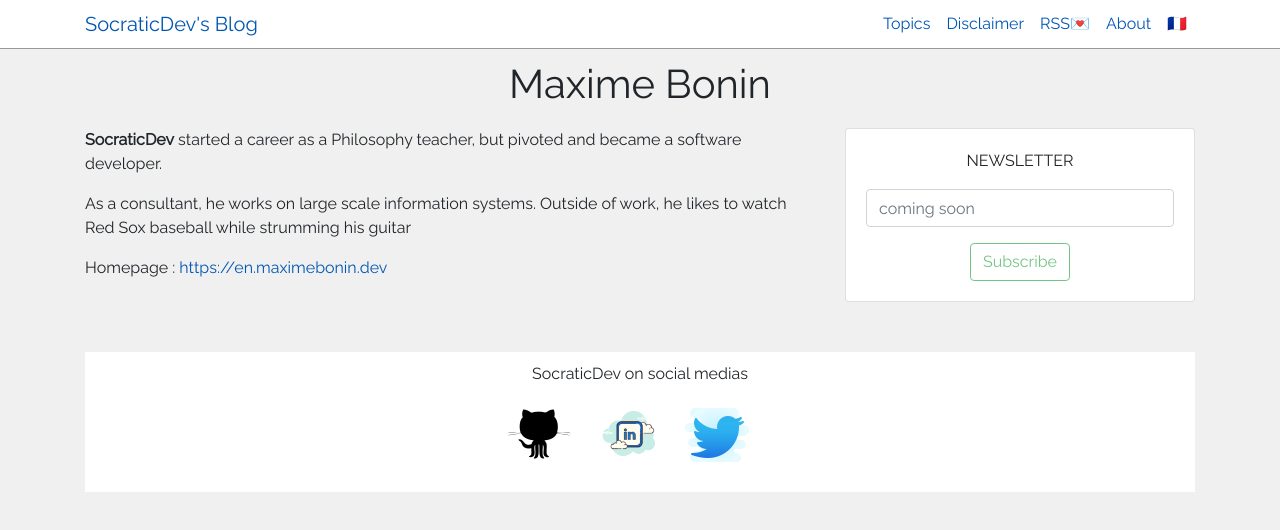
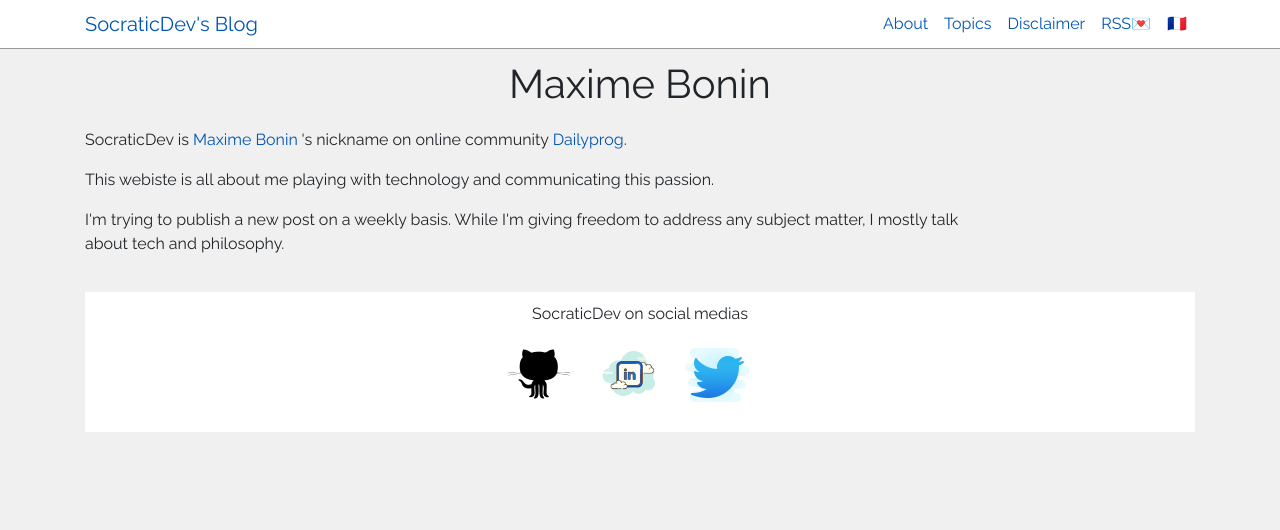
Before and after one commit to socraticDevBlog/eng_blog, a Gatsby site: page /about in a window 1280 px wide. Built offline with nearby package versions, Linux system fonts and the light colour scheme; Gatsby itself is replaced by a stand-in of ours.

Commit message:
changed About page and minor fixes

```diff
--- a/src/components/header.js
+++ b/src/components/header.js
@@ -8,21 +8,22 @@ import {
   NavbarBrand,
   Nav,
   NavItem,
-  NavLink } from 'reactstrap';
+  NavLink,
+} from "reactstrap"
 
 class Header extends React.Component {
   constructor(props) {
-    super(props);
+    super(props)
 
-    this.toggle = this.toggle.bind(this);
+    this.toggle = this.toggle.bind(this)
     this.state = {
-      isOpen: false
-    };
+      isOpen: false,
+    }
   }
   toggle() {
     this.setState({
-      isOpen: !this.state.isOpen
-    });
+      isOpen: !this.state.isOpen,
+    })
   }
   render() {
     return (
@@ -33,6 +34,9 @@ class Header extends React.Component {
           <Collapse isOpen={this.state.isOpen} navbar>
             <Nav className="ml-auto" navbar>
               <NavItem>
+                <NavLink href="/about">About</NavLink>
+              </NavItem>
+              <NavItem>
                 <NavLink href="/tags">Topics</NavLink>
               </NavItem>
               <NavItem>
@@ -41,24 +45,20 @@ class Header extends React.Component {
               <NavItem>
                 <NavLink href="/rss.xml">
                   RSS
-                  <span aria-label="subscription to RSS feed">💌 </span>
+                  <span aria-label="subscription to RSS feed" role="img">💌 </span>
                 </NavLink>
               </NavItem>
-                <NavItem>
-                  <NavLink href="/about">About</NavLink>
-                </NavItem>
+
               <NavItem>
                 <NavLink href="https://socratic.dev">
-                    <span aria-label="visit site in french">
-                    🇫🇷
-                    </span>
+                  <span aria-label="visit site in french" role="img">🇫🇷</span>
                 </NavLink>
               </NavItem>
             </Nav>
           </Collapse>
         </div>
       </Navbar>
-    );
+    )
   }
 }
 
--- a/src/components/layout.js
+++ b/src/components/layout.js
@@ -12,7 +12,6 @@ import { useStaticQuery, graphql } from "gatsby"
 import Footer from "./footer"
 
 import Header from "./header"
-import Sidebar from "./sidebar"
 import "../styles/index.scss"
 
 const Layout = ({ children, pageTitle }) => {
@@ -32,8 +31,8 @@ const Layout = ({ children, pageTitle }) => {
       <div className="container" id="content">
         <h1>{pageTitle}</h1>
         <Row>
-          <Col md="8"><main>{children}</main></Col>
-          <Col md="4"><Sidebar /></Col>
+          <Col md="10"><main>{children}</main></Col>
+          <Col md="2"></Col>
         </Row>
         <Footer />
       </div>
--- a/src/pages/about.js
+++ b/src/pages/about.js
@@ -4,11 +4,40 @@ import SEO from "../components/seo"
 
 const AboutPage = () => (
   <Layout pageTitle="Maxime Bonin">
-    <SEO title="About" keywords={["Maxime Bonin", "dev", "developer", "programmer"]} />
+    <SEO
+      title="About"
+      keywords={["Dailyprog", "Maxime Bonin", "dev", "developer", "programmer"]}
+    />
     <p>
-      <strong>SocraticDev</strong> started a career as a Philosophy teacher, but pivoted and became a software developer.</p>
-    <p>As a consultant, he works on large scale information systems. Outside of work, he likes to watch Red Sox baseball while strumming his guitar</p>
-    <p>Homepage : <a href="https://en.maximebonin.dev" rel="noopener noreferrer"  target="_blank" alt="url to home page">https://en.maximebonin.dev </a></p>
+      SocraticDev is{" "}
+      <a
+        href="https://en.maximebonin.dev"
+        rel="noopener noreferrer"
+        target="_blank"
+        alt="link to Maxime Bonin's homepage"
+      >
+        Maxime Bonin{" "}
+      </a>{" "}
+      's nickname on online community{" "}
+      <a
+        href="https://dailyprog.org"
+        rel="noopener noreferrer"
+        target="_blank"
+        alt="link to Dailyprog's website"
+      >
+        Dailyprog
+      </a>
+      .{" "}
+    </p>
+    <p>
+      This webiste is all about me playing with technology and communicating
+      this passion.
+    </p>
+    <p>
+      I'm trying to publish a new post on a weekly basis. While I'm giving
+      freedom to address any subject matter, I mostly talk about tech and
+      philosophy.
+    </p>
   </Layout>
 )
 
--- a/src/pages/index.js
+++ b/src/pages/index.js
@@ -5,8 +5,8 @@ import SEO from "../components/seo"
 import Post from "../components/post"
 
 const IndexPage = () => (
-  <Layout pageTitle= "Main">
-    <SEO title="Main" keywords={["Maxime Bonin", "développeur", "analyste-programmeur", "software engineering"]} />
+  <Layout pageTitle= "Main()">
+    <SEO title="Main" keywords={["tech blog", "Maxime Bonin", "dev", "developer", "programming", "technology","software engineering"]} />
     <StaticQuery
       query={indexQuery}
       render={data => {
```
Lines whose indentation alone changed are shown as unchanged.
